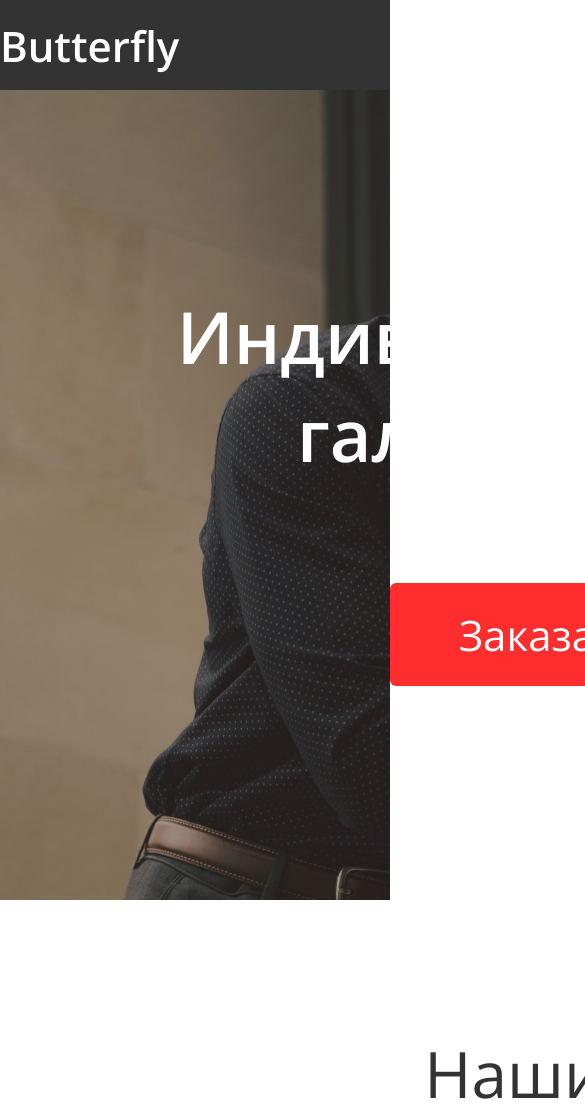
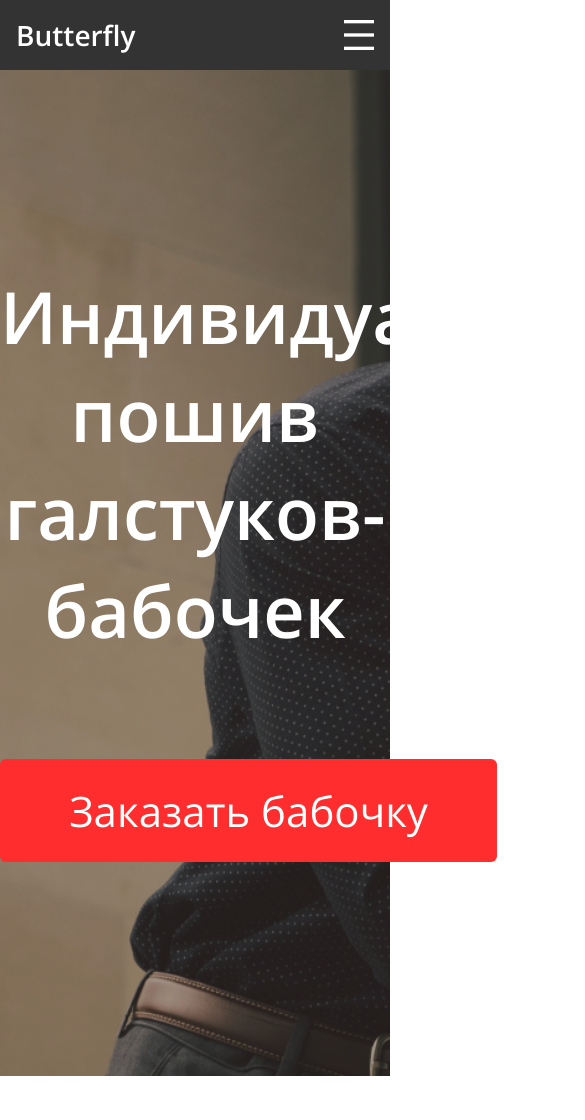
Before and after one commit to Ciberplotnik/butterfly-shop-domnin, a website: page www/index.html in a window 390 px wide. Shown: the top 1120 px of the page, 585 px wide, since content can reach past the window. Drawn offline with Linux system fonts and the light colour scheme.

Commit message:
добавил адаптив к header

```diff
--- /dev/null
+++ b/src/styles/blocks/_burger.scss
@@ -0,0 +1,9 @@
+.burger {
+  display: block;
+  width: 30px;
+  height: 30px;
+  background-position: center;
+  background-size: contain;
+  background-repeat: no-repeat;
+  cursor: pointer;
+}
--- a/src/styles/blocks/_header.scss
+++ b/src/styles/blocks/_header.scss
@@ -5,10 +5,24 @@
   z-index: 1000;
   width: 100%;
   background-color: $color-dark;
-}
+
+  @media (max-width: $mobile-max) {
+    padding: 16px 0;
+
+  }
+
+  }
 
 .header_inner {
   @include inner;
+
+  @media (max-width: $tablet-max) {
+    padding: 0 10px;
+  }
+
+  @media (max-width: $mobile-max) {
+    padding: 0 16px;
+  }
 }
 
 .header_row {
@@ -18,7 +32,7 @@
   }
 
 .header_logo {
-  margin-right: auto;
+  // margin-right: auto;
 
   .main-logo {
     transition: transform 1s;
@@ -28,3 +42,11 @@
     }
   }
 }
+
+.header_burger {
+  display: none;
+
+  @media (max-width: $mobile-max) {
+    display: block;
+  }
+}
--- a/src/styles/blocks/_main-logo.scss
+++ b/src/styles/blocks/_main-logo.scss
@@ -6,4 +6,20 @@
   color: #fff;
   text-decoration: none;
 
+  @media (max-width: $tablet-max) {
+    font-size: 36px;
+    line-height: 49px;
+  }
+
+  @media (max-width: $mobile-max) {
+    font-size: 28px;
+    line-height: 38px;
+  }
 }
+
+.main-logo.main-logo__width-mobile {
+  @media (max-width: $mobile-max) {
+      font-size: 36px;
+      line-height: 49px;
+  }
+}
--- a/src/styles/blocks/_main-nav.scss
+++ b/src/styles/blocks/_main-nav.scss
@@ -1,4 +1,9 @@
 .main-nav {
+
+  @media (max-width: $mobile-max) {
+    display: none;
+  }
+
   ul {
     display: flex;
     gap: 10px;
--- a/src/styles/common/_common.scss
+++ b/src/styles/common/_common.scss
@@ -10,6 +10,10 @@ body {
   font-style: normal;
   font-weight: 400;
   padding-top: 87px;
+
+  @media (max-width: $mobile-max) {
+  padding-top: 67px;
+  }
 }
 
 img {
--- a/src/styles/common/_mixins.scss
+++ b/src/styles/common/_mixins.scss
@@ -1,5 +1,5 @@
 @mixin inner ($widht: 1276px) {
-  width: $widht;
+  max-width: $widht;
   margin: 0 auto;
 }
 
--- a/src/styles/common/_variables.scss
+++ b/src/styles/common/_variables.scss
@@ -9,4 +9,12 @@ $color-accent: #ff2d2d;
 
 // indents
 $gap-column: 20px;
+
 // breakpoints
+
+$mobile: 320px;
+$tablet: 768px;
+$desktop: 1280px;
+
+$mobile-max: $tablet - 1px;
+$tablet-max: $desktop - 1px;
--- a/src/styles/style.scss
+++ b/src/styles/style.scss
@@ -8,6 +8,7 @@
 @import "blocks/_header";
 @import "blocks/_main-nav";
 @import "blocks/_main-logo";
+@import "blocks/_burger";
 @import "blocks/_promo";
 @import "blocks/_btn";
 @import "blocks/_portfolio";
--- a/www/index.html
+++ b/www/index.html
@@ -31,6 +31,9 @@
             </li>
           </ul>
         </nav>
+        <div class="header_burger">
+          <a class="burger" style="background-image: url(images/burger-menu.svg);"></a>
+        </div>
       </div>
     </div>
   </header>
@@ -100,7 +103,7 @@
   <footer class="footer">
     <div class="footer_inner">
       <div class="footer_row">
-        <a href="#" class="main-logo">Butterfly</a>
+        <a href="#" class="main-logo main-logo__width-mobile">Butterfly</a>
         <a href="#" type="tel" class="footer_contact-phone">+7 812 800-80-80</a>
         <ul class="footer_socials">
           <li class="footer_social-icon"><a href="#" class="footer_link" title="нельзяграм" style="background-image: url(images/icon-inst.svg);"></a></li>
```
Also changed, not shown: www/images/burger-menu.svg (added), www/style/style.css.
